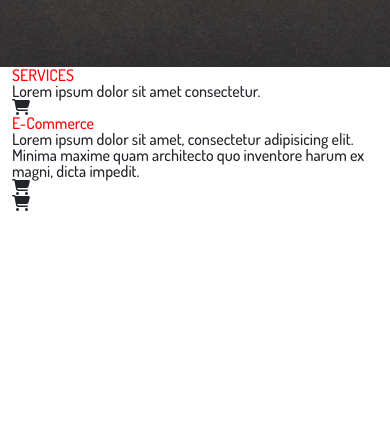
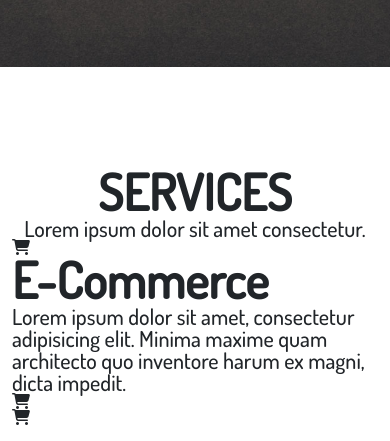
Before and after one commit to gulcin46/Site1, a plain HTML site: page index.html in a window 390 px wide. Shown: the part 683-1124 px from the top of the page. Before the commit the page ends 910 px from the top, so only its background shows below. Drawn offline with nearby package versions, Linux system fonts and the light colour scheme.

Commit message:
services h

```diff
--- a/_services.sass
+++ b/_services.sass
@@ -1,3 +1,7 @@
 #services
+    padding: 100px 0px 0px 0px
     h1
-        color: red
+        font-weight: 700
+        font-size: 50px
+    h2
+        font-size: 22px
--- a/_welcome.sass
+++ b/_welcome.sass
@@ -5,6 +5,7 @@
         background-position: center
         background-repeat: no-repeat
         height: 750px
+
         .textbox
             h1
                 color: #ffffffff
--- a/index.html
+++ b/index.html
@@ -60,7 +60,7 @@
     <section id="services">
         <div class="container">
             <div class="row">
-                <div class="col-md-12">
+                <div class="col-md-12 text-center">
                     <h1>SERVICES</h1>
                     <h2>Lorem ipsum dolor sit amet consectetur.</h2>
                 </div>
```
Also changed, not shown: style.css, 1 other file.
